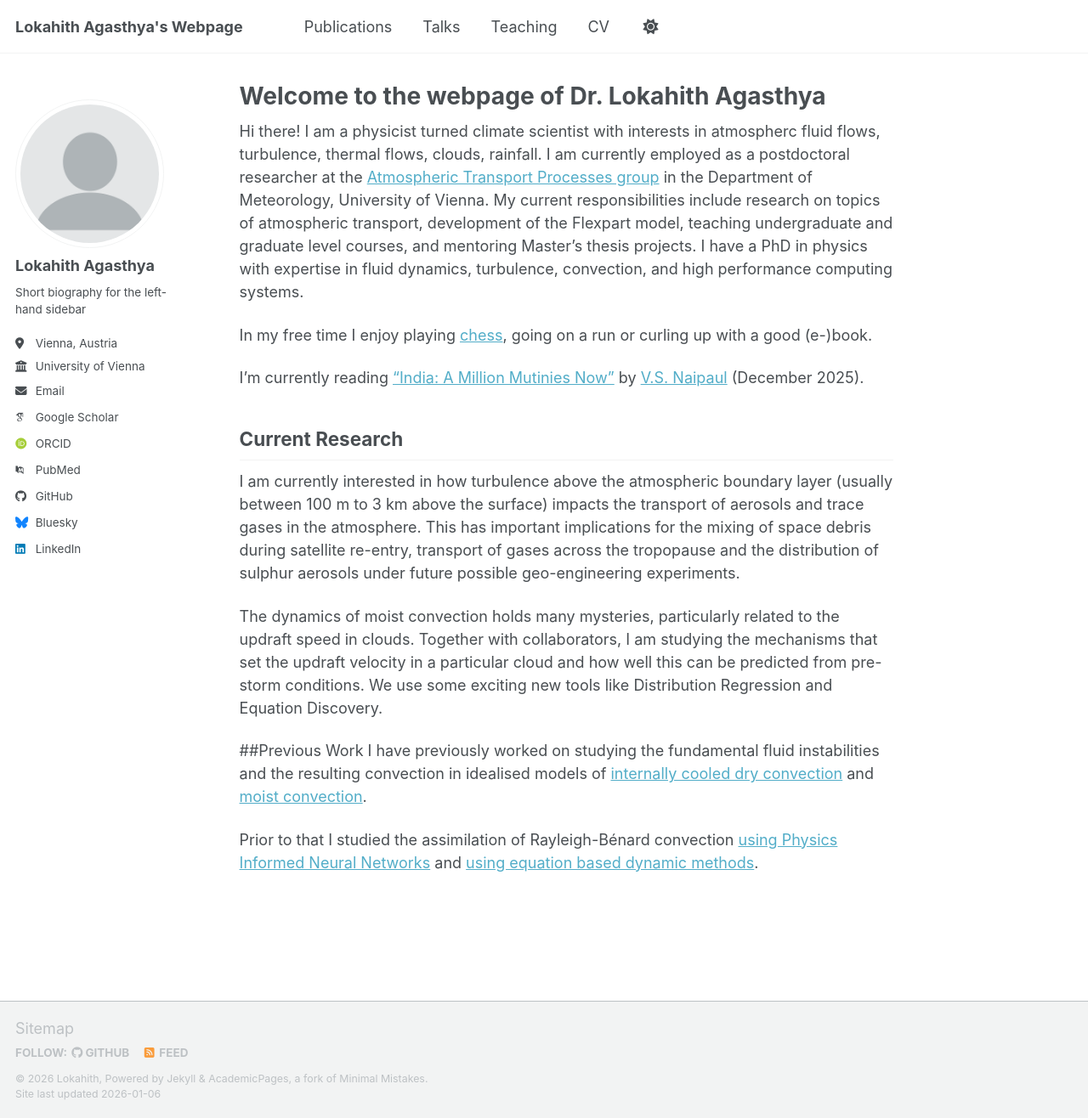
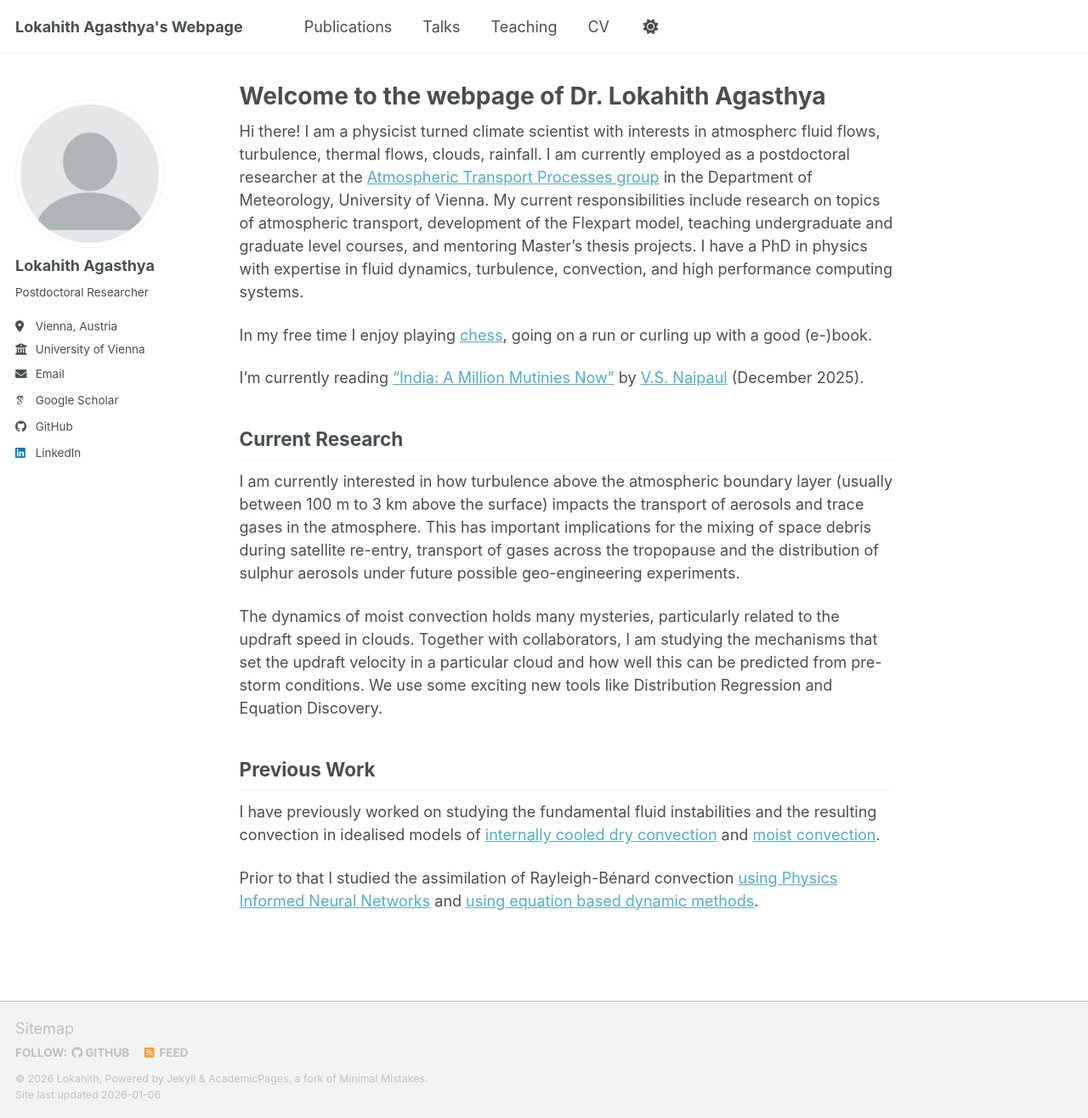
Before and after one commit to Lokahith-Agasthya/lokahith-agasthya.github.io, a Jekyll site: the page built from _pages/about.md, in a window 1280 px wide and 1316 px high. Shown: the whole window at 85% size. Built offline with Jekyll 4.4.1, drawn with Linux system fonts in a browser that asks for light colours; some web fonts are replaced; a script bundle is joined from its source files by our own code; library files that are not in the unit come from our copies; some of the changed lines change nothing that is shown.

Commit message:
Editing about section

```diff
--- a/_config.yml
+++ b/_config.yml
@@ -26,7 +26,7 @@ author:
   avatar           : "profile.png"
   name             : "Lokahith Agasthya"
   pronouns         : # example: "she/her"
-  bio              : "Short biography for the left-hand sidebar"
+  bio              : "Postdoctoral Researcher"
   location         : "Vienna, Austria"
   employer         : "University of Vienna"
   uri              : # URL
@@ -35,13 +35,13 @@ author:
   # Academic websites
   academia         : # URL
   arxiv            : # URL - Update with the correct link to your profile
-  googlescholar    : "https://scholar.google.com/citations?user=PS_CX0AAAAAJ"
+  googlescholar    : "https://scholar.google.com/citations?user=qqadHwwAAAAJ&hl=en"
   inspire-hep      : # URL
   impactstory      : # URL
-  orcid            : "https://orcid.org/yourorcidurl"
+  orcid            : ##"https://orcid.org/yourorcidurl"
   semantic         : # URL
   ssrn             : # URL
-  pubmed           : "https://www.ncbi.nlm.nih.gov/pubmed/?term=john+snow"
+  pubmed           : # "https://www.ncbi.nlm.nih.gov/pubmed/?term=john+snow"
   researchgate     : # URL
   scopus           : # URL
   zotero           : # URL
@@ -51,13 +51,13 @@ author:
   bitbucket        : # Username - Update with your username on the site
   codepen          : # Username
   dribbble         : # Username
-  github           : "academicpages"
+  github           : "Lokahith-Agasthya"
   kaggle           : # Username
   stackoverflow    : # User number or user number and name (i.e., use "1" or "1/jeff-atwood")
 
   # Social media
   artstation       : # Username
-  bluesky          : "bsky.app" # Replace this with you Bluesky username
+  bluesky          : #"bsky.app" # Replace this with you Bluesky username
   facebook         : # Username
   flickr           : # Username
   foursquare       : # Username
@@ -66,7 +66,7 @@ author:
   keybase          : # Username
   instagram        : # Username
   lastfm           : # Username
-  linkedin         : Lokahith Agasthya # Username
+  linkedin         : lokahith-agasthya # Username
   mastodon         : # URL
   medium           : # URL
   pinterest        : # Username
--- a/_pages/about.md
+++ b/_pages/about.md
@@ -17,7 +17,7 @@ I am currently interested in how turbulence above the atmospheric boundary layer
 
 The dynamics of moist convection holds many mysteries, particularly related to the updraft speed in clouds. Together with collaborators, I am studying the mechanisms that set the updraft velocity in a particular cloud and how well this can be predicted from pre-storm conditions. We use some exciting new tools like Distribution Regression and Equation Discovery.
 
-##Previous Work
+## Previous Work
 I have previously worked on studying the fundamental fluid instabilities and the resulting convection in idealised models of [internally cooled dry convection](https://doi.org/10.1016/j.cnsns.2024.108011) and [moist convection](https://doi.org/10.1002/qj.4902).
 
 Prior to that I studied the assimilation of Rayleigh-Bénard convection [using Physics Informed Neural Networks](https://link.springer.com/article/10.1140/epje/s10189-023-00276-9) and [using equation based dynamic methods](https://doi.org/10.1063/5.0079625).
```
